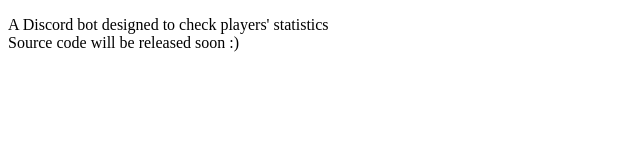
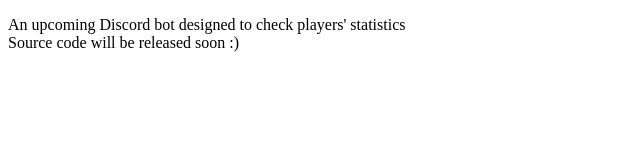
Before and after one commit to 5pm-Sunset/5pm-Sunset.github.io, a plain HTML site: page index.html in a window 1280 px wide. Shown: the whole page, without its empty margins (0-640 px from the left). Drawn offline with Linux system fonts and the light colour scheme.

Commit message:
Update index.html

```diff
--- a/index.html
+++ b/index.html
@@ -8,7 +8,7 @@
   </head>
   <body>
     <p>
-      A Discord bot designed to check players' statistics<br>Source code will be released soon :)
+      An upcoming Discord bot designed to check players' statistics<br>Source code will be released soon :)
     </p>
   </body>
 </html>
```
